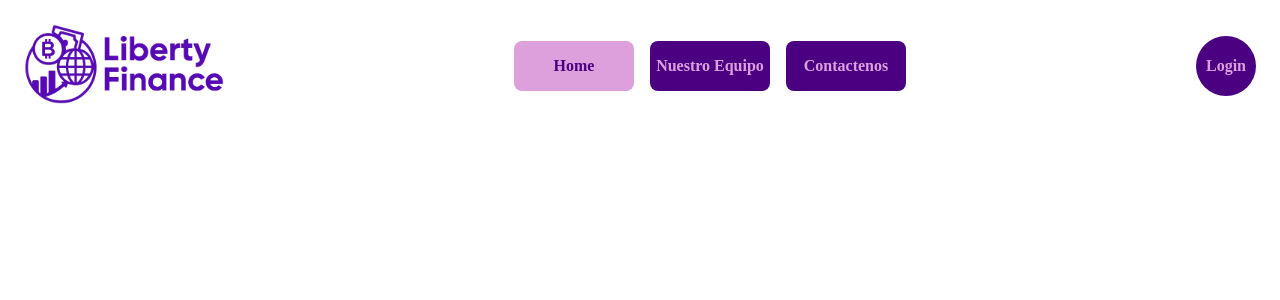
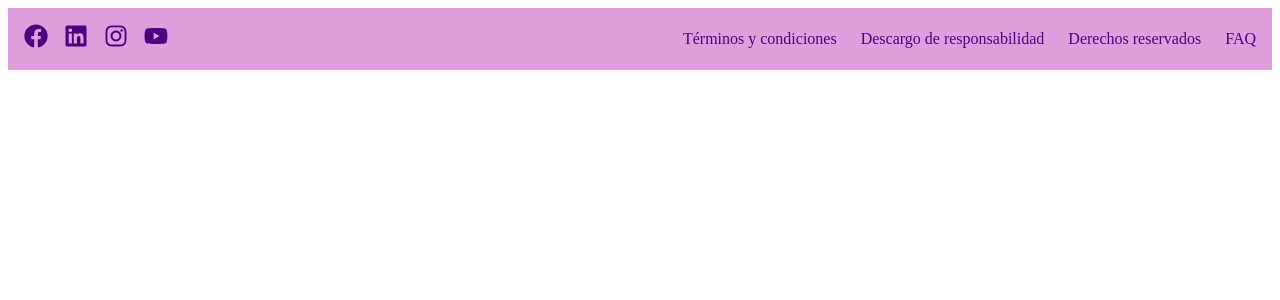
Before and after one commit to matias-mendez16/Integracion-FRONTEND, a React (Vite) app: page / in a window 1280 px wide. Shown: the top 300 px of the page. Built offline with nearby package versions, Linux system fonts and the light colour scheme.

Commit message:
Creación de componente Footer

```diff
--- a/src/App.tsx
+++ b/src/App.tsx
@@ -1,18 +1,18 @@
 import './App.css'
 import { BrowserRouter, Routes, Route } from 'react-router-dom'
 
-import { NavBar } from './components/NavBar'
+import { Footer } from './components/Footer'
 
 
 
 function App() {
   return (
     <BrowserRouter>
-      <NavBar />
 
       <Routes>
       </Routes>
 
+      <Footer />
     </BrowserRouter>
   )
 }
--- /dev/null
+++ b/src/components/Footer.tsx
@@ -0,0 +1,23 @@
+import { FaFacebook, FaInstagram, FaLinkedin, FaYoutube } from 'react-icons/fa'
+import { NavLink } from 'react-router-dom'
+import styles from '../styles/Footer.module.css'
+
+export function Footer() {
+    return (
+        <footer className={styles.footer}>
+            <div className={styles.socials}>
+                <NavLink to="https://www.facebook.com/" target="_blank"><FaFacebook /></NavLink>
+                <NavLink to="https://www.linkedin.com/" target="_blank"><FaLinkedin /></NavLink>
+                <NavLink to="https://www.instagram.com/" target="_blank"><FaInstagram /></NavLink>
+                <NavLink to="https://www.youtube.com/" target="_blank"><FaYoutube /></NavLink>
+            </div>
+
+            <div className={styles.links}>
+                <NavLink to="/terminos-y-condiciones" target="_blank">Términos y condiciones</NavLink>
+                <NavLink to="/descargo-de-responsabilidad" target="_blank">Descargo de responsabilidad</NavLink>
+                <NavLink to="/derechos-reservados" target="_blank">Derechos reservados</NavLink>
+                <NavLink to="/faq" target="_blank">FAQ</NavLink>
+            </div>
+        </footer>
+    )
+}
--- a/src/components/NavBar.tsx
+++ /dev/null
@@ -1,22 +0,0 @@
-import { NavLink } from 'react-router-dom'
-import styles from '../styles/NavBar.module.css'
-
-export function NavBar() {
-    return (
-        <nav className={styles.header}>
-            <div className={styles.logo}>
-                <NavLink to="/"><img src="../assets/logo-complete.png" alt="Logo Liberty Finance" /></NavLink>
-            </div>
-
-            <div className={styles.links}>
-                <NavLink to="/" className={({ isActive }) => isActive ? `${styles.button} ${styles.buttonActive}` : styles.button}>Home</NavLink>
-                <NavLink to="/nuestro-equipo" className={({ isActive }) => isActive ? `${styles.button} ${styles.buttonActive}` : styles.button}>Nuestro Equipo</NavLink>
-                <NavLink to="/contactenos" className={({ isActive }) => isActive ? `${styles.button} ${styles.buttonActive}` : styles.button}>Contactenos</NavLink>
-            </div>
-
-            <div className={styles.login}>
-                <NavLink to="/login" className={({ isActive }) => isActive ? `${styles.buttonLogin} ${styles.buttonLoginActive}` : styles.buttonLogin}>Login</NavLink>
-            </div>
-        </nav>
-    )
-}
--- /dev/null
+++ b/src/styles/Footer.module.css
@@ -0,0 +1,38 @@
+.footer {
+    display: flex;
+    justify-content: space-between;
+    align-items: center;
+    padding: 1rem;
+    background-color: var(--colorSombraVentana);
+    color: var(--colorLetrasBoton);
+}
+
+.socials {
+    display: flex;
+    gap: 1rem;
+    justify-content: flex-start;
+    align-items: center;
+    font-size: 1.5rem;
+    color: var(--colorLetrasBoton);
+}
+
+.socials a {
+    color: var(--colorPrimario);
+    text-decoration: none;
+}
+
+
+.links {
+    display: flex;
+    gap: 1.5rem;
+    justify-content: flex-end;
+    align-items: center;
+    flex: 1;
+    color: var(--colorLetrasBoton);
+    text-decoration: none;
+}
+
+.links a {
+    color: var(--colorPrimario);
+    text-decoration: none;
+}
--- a/src/styles/NavBar.module.css
+++ /dev/null
@@ -1,64 +0,0 @@
-.header {
-    display: flex;
-    justify-content: space-between;
-    align-items: center;
-    padding: 1rem;
-
-}
-
-.logo img {
-    width: 200px;
-    height: 80px;
-}
-
-.links {
-    display: flex;
-    gap: 1rem;
-}
-
-.button {
-    display: flex;
-    justify-content: center;
-    align-items: center;
-    width: 120px;
-    height: 50px;
-    font-weight: bold;
-    background-color: var(--colorPrimario);
-    color: #dda0dd;
-    text-decoration: none;
-    border: none;
-    border-radius: 0.5rem;
-    cursor: pointer;
-}
-
-.button:hover {
-    background-color: var(--colorSecundario);
-}
-
-.buttonActive {
-    background-color: #dda0dd;
-    color: var(--colorPrimario);
-}
-
-.buttonLogin {
-    display: inline-block;
-    width: 60px;
-    height: 60px;
-    font-weight: bold;
-    background-color: var(--colorPrimario);
-    color: #dda0dd;
-    text-decoration: none;
-    border-radius: 50%;
-    cursor: pointer;
-    text-align: center;
-    line-height: 60px;
-}
-
-.buttonLogin:hover {
-    background-color: var(--colorSecundario);
-}
-
-.buttonLoginActive {
-    background-color: #dda0dd;
-    color: var(--colorPrimario);
-}
```
